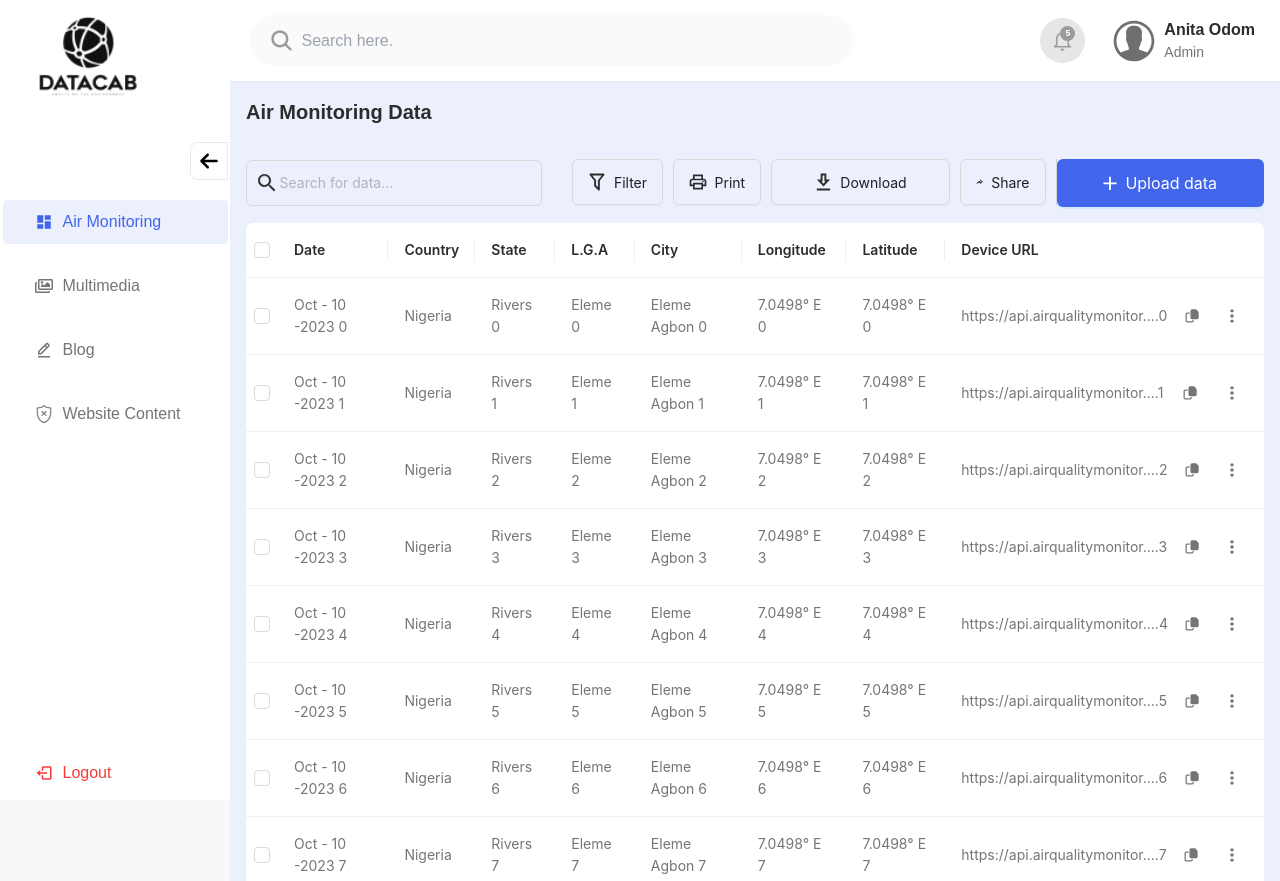
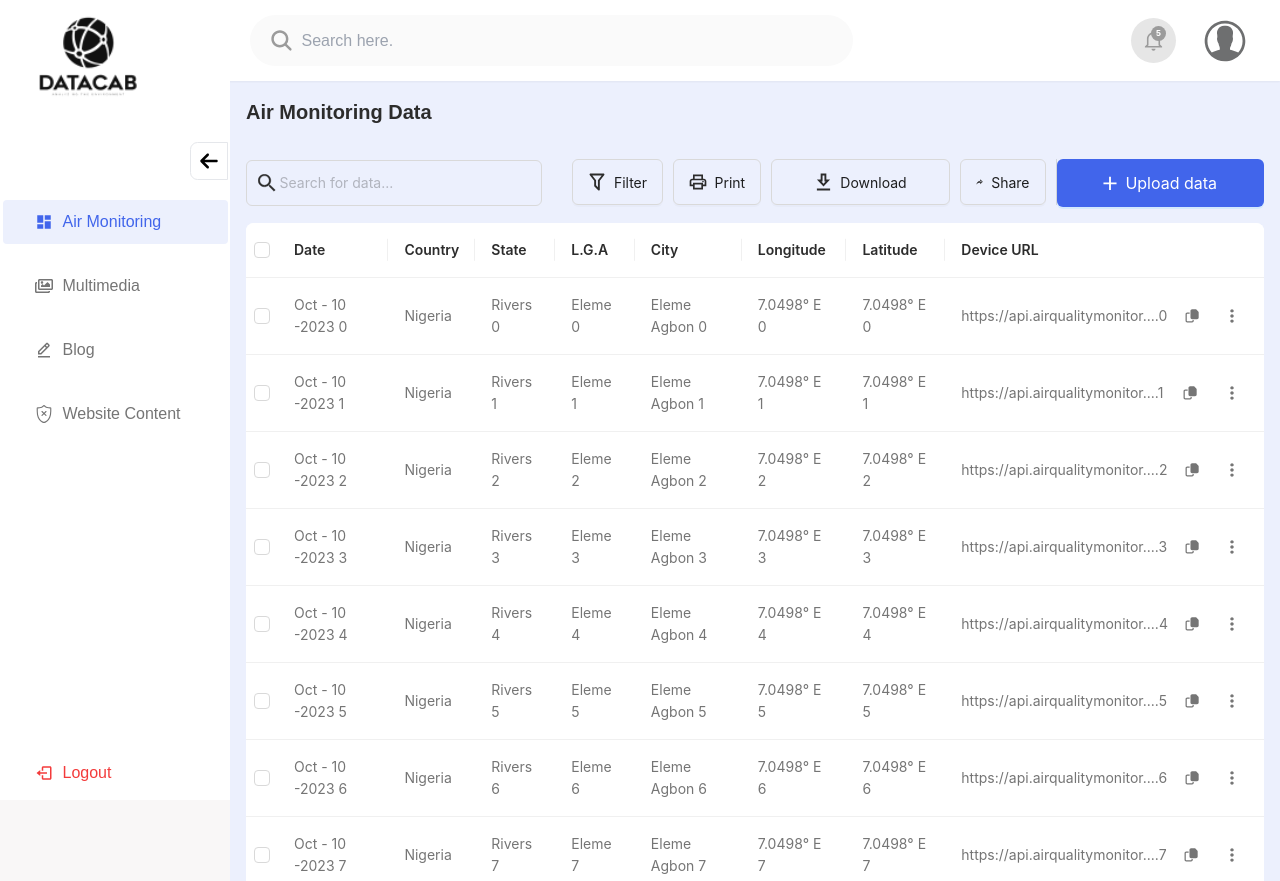
Before and after one commit to specpelz/DC_Admin, a React (Vite) app: page /admin in a window 1280 px wide. Built offline with nearby package versions, Linux system fonts and the light colour scheme.

Commit message:
Modification

```diff
--- a/src/components/dashboard/Navbar.tsx
+++ b/src/components/dashboard/Navbar.tsx
@@ -5,9 +5,12 @@ import { IoIosContact, IoMdNotificationsOutline } from "react-icons/io";
 import { IoSearch } from "react-icons/io5";
 
 const Navbar: React.FC<{ activeTab: string; collapsed: boolean }> = ({
-  // activeTab,
   collapsed,
 }) => {
+  const storedUser = localStorage.getItem("DC_User");
+  const user = storedUser ? JSON.parse(storedUser) : null;
+
+  console.log(user);
   return (
     <div
       className={`${
@@ -16,22 +19,6 @@ const Navbar: React.FC<{ activeTab: string; collapsed: boolean }> = ({
     >
       <div className="flex justify-end md:justify-between w-full items-center">
         <div className="hidden md:flex  w-[60%]">
-          {/* <h1 className="text-[20px] font-bold w-[45rem]">
-            {activeTab === "/admin" ? (
-              ""
-            ) : activeTab === "/admin/users" ? (
-              <H5Heading title="Manage Users" />
-            ) : activeTab === "/admin/opportunities" ? (
-              <H5Heading title="Manage Opportunities" />
-            ) : activeTab === "/admin/complaints" ? (
-              <H5Heading title="Manage Complaints" />
-            ) : activeTab === "/admin/broadcast" ? (
-              <H5Heading title="Send Broadcast" />
-            ) : (
-              ""
-            )}
-          </h1> */}
-
           <Input
             icon={<IoSearch color="#9B9B9B" size={25} />}
             placeholder="Search here."
@@ -52,8 +39,8 @@ const Navbar: React.FC<{ activeTab: string; collapsed: boolean }> = ({
           <div className="flex items-center gap-2">
             <IoIosContact size={50} color="#6e6f70" />
             <div className="hidden md:flex flex-col">
-              <H5Heading title="Anita Odom" />
-              <PText text="Admin" />
+              <H5Heading title={user && user.name} />
+              <PText text={user && user.role} />
             </div>
           </div>
         </div>
```
Also changed, not shown: 1 other file (tests, documents, lock files or other folders).
